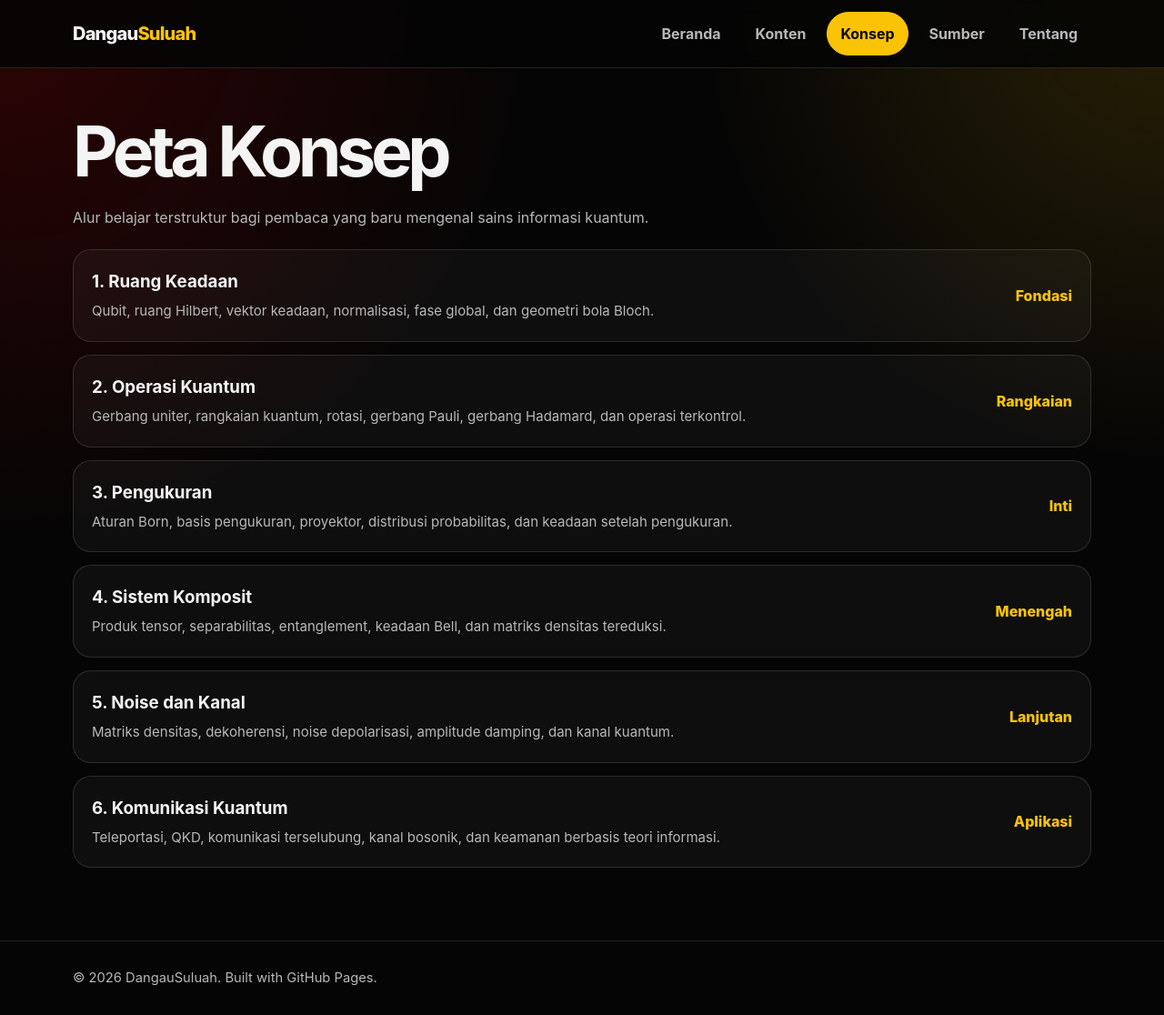
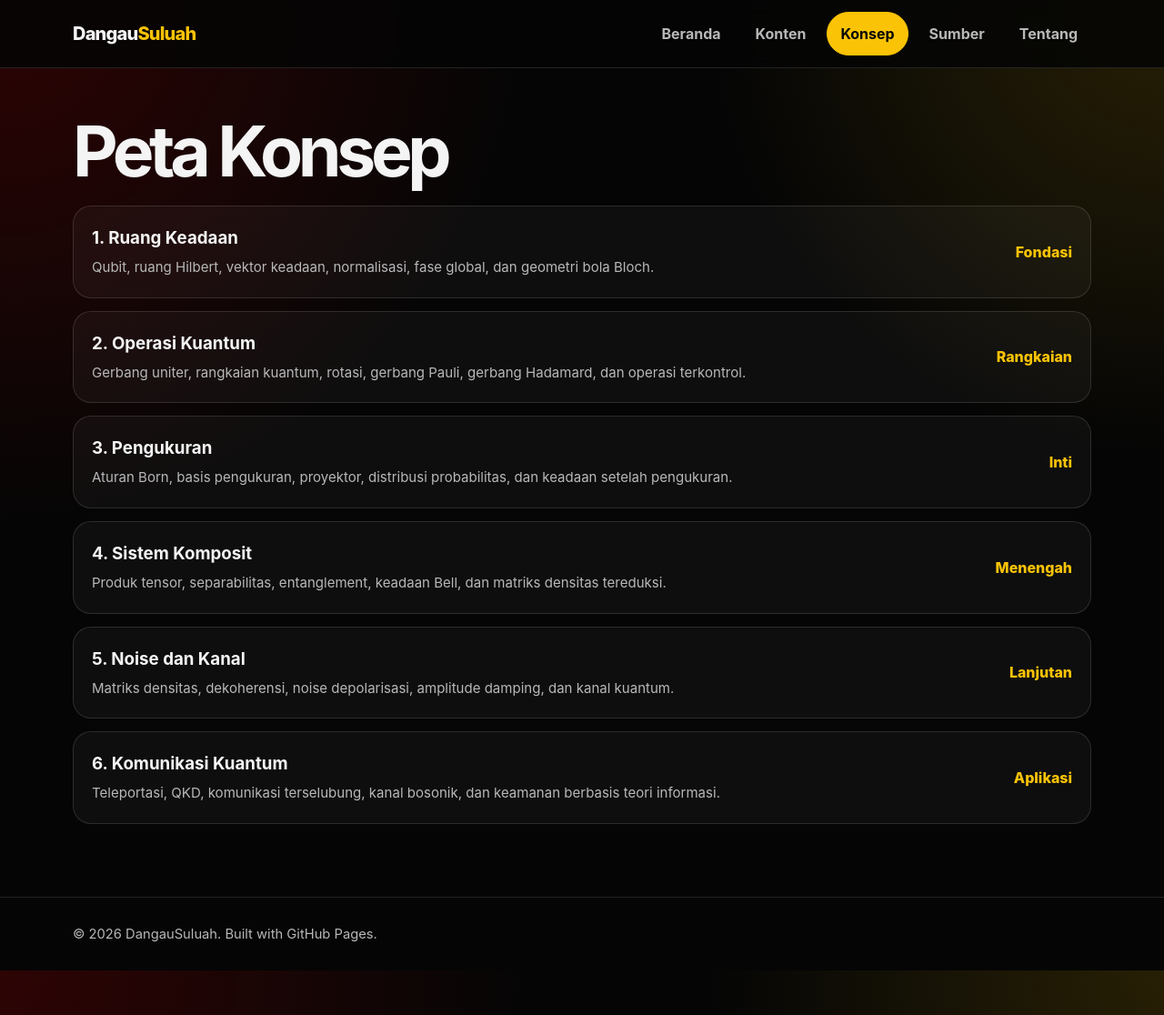
Before and after one commit to dangausuluah/dangausuluah.github.io, a Jekyll site: the page built from concepts.md, in a window 1280 px wide and 1116 px high. Shown: the whole window at 91% size. Built offline with Jekyll 4.4.1, drawn with Linux system fonts in a browser that asks for light colours.

Commit message:
Update concepts.md

```diff
--- a/concepts.md
+++ b/concepts.md
@@ -6,7 +6,6 @@ permalink: /concepts/
 
 <div class="section-title">
   <h1>Peta Konsep</h1>
-  <p>Alur belajar terstruktur bagi pembaca yang baru mengenal sains informasi kuantum.</p>
 </div>
 
 <div class="content-list">
```
